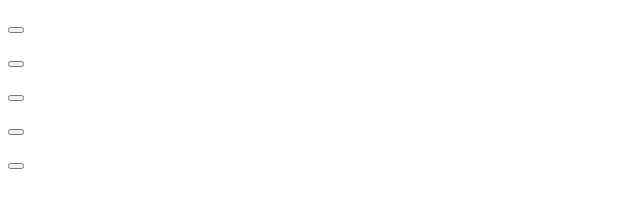
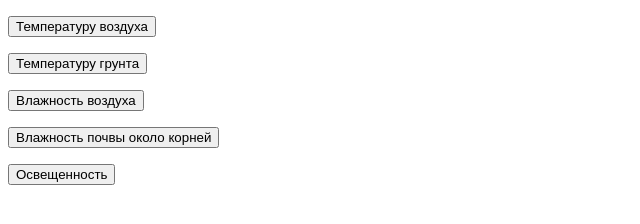
Before and after one commit to Dartarus61/Hack2021FromBastion, a website: page index.html in a window 1280 px wide. Shown: the whole page, without its empty margins (0-640 px from the left). Drawn offline with Linux system fonts and the light colour scheme.

Commit message:
button-text

```diff
--- a/index.html
+++ b/index.html
@@ -9,31 +9,31 @@
     <!-- Температура воздуха -->
     <div class="forma">
         <p id="temp-air"></p>
-        <button id="button-temp-air"></button>
+        <button id="button-temp-air">Температуру воздуха </button>
     </div>
 
     <!-- Температуру грунта -->
     <div class="forma">
         <p id="temp-ground"></p>
-        <button id="button-temp-ground"></button>
+        <button id="button-temp-ground">Температуру грунта</button>
     </div>
 
     <!-- Влажность воздуха -->
     <div class="forma">
         <p id="air-humidity"></p>
-        <button id="button-air-humidity"></button>
+        <button id="button-air-humidity">Влажность воздуха</button>
     </div>
 
     <!-- Влажность почвы -->
     <div class="forma">
         <p id="soil-moisture"></p>
-        <button id="button-soil-moisture"></button>
+        <button id="button-soil-moisture">Влажность почвы около корней</button>
     </div>
 
     <!-- Освещенность -->
     <div class="forma">
         <p id="illumination"></p>
-        <button id="button-illumination"></button>
+        <button id="button-illumination">Освещенность</button>
     </div>
 
 </body>
```
